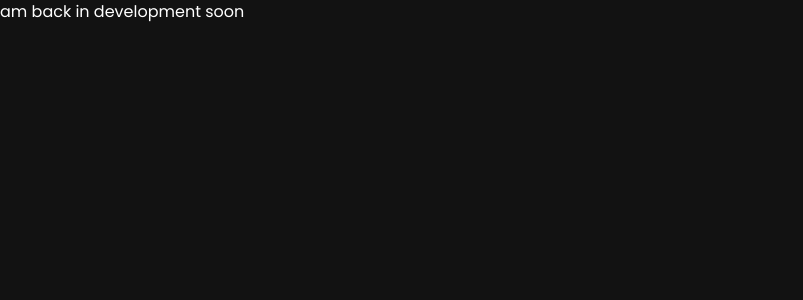
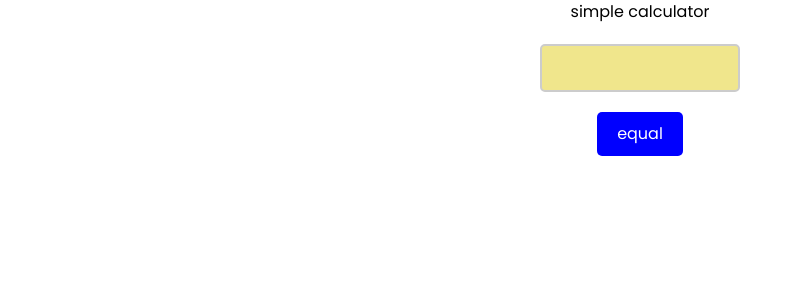
Before and after one commit to hervekwizera/virtualr, a React (Vite) app: page / in a window 1280 px wide. Shown: the top 300 px of the page, without its empty margins (0-803 px from the left). Built offline with nearby package versions, Linux system fonts and the light colour scheme.

Commit message:
we added input type and equal button

```diff
--- a/src/App.jsx
+++ b/src/App.jsx
@@ -3,8 +3,9 @@ import Navbar from "./components/Navbar"
 const App = () => {
   return (
     <>
-    <h1>am back in development soon</h1>
-     <Navbar/>
+    <h1>simple calculator</h1>
+    <input type="number" />
+     <button>equal</button>
     </>
   )
 }
--- a/src/index.css
+++ b/src/index.css
@@ -4,5 +4,37 @@
 @tailwind utilities;
 :root {
    font-family: "Poppins",sans-serif;
-   color-scheme: dark;
+   /*color-scheme: white;*/
 }
+/* Styles for the calculator */
+h1 {
+   text-align: center;
+   margin-bottom: 20px;
+}
+
+input[type="number"] {
+   display: block; /* Make the input a block element */
+   margin: 0 auto; /* Center the input */
+   padding: 10px; /* Add padding */
+   border: 2px solid #ccc; /* Border style */
+   border-radius: 5px; /* Rounded corners */
+   width: 200px; /* Set a width */
+   background-color: #f0e68c; /* Custom input color */
+   font-size: 16px; /* Font size */
+}
+
+button {
+   display: block; /* Make the button a block element */
+   margin: 20px auto; /* Center the button */
+   padding: 10px 20px; /* Add padding */
+   border: none; /* No border */
+   border-radius: 5px; /* Rounded corners */
+   background-color: blue; /* Button color */
+   color: white; /* Text color */
+   font-size: 16px; /* Font size */
+   cursor: pointer; /* Pointer on hover */
+}
+
+button:hover {
+   background-color: darkblue; /* Darker shade on hover */
+}
```
